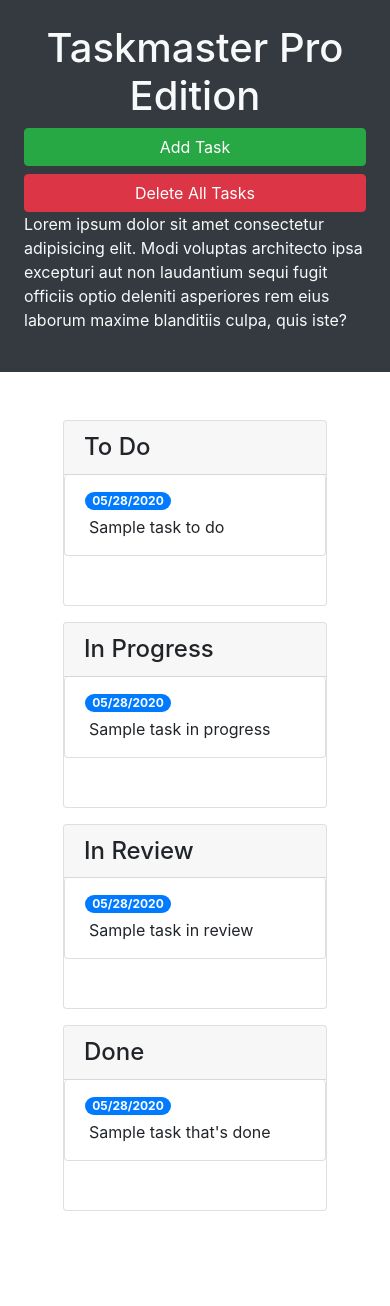
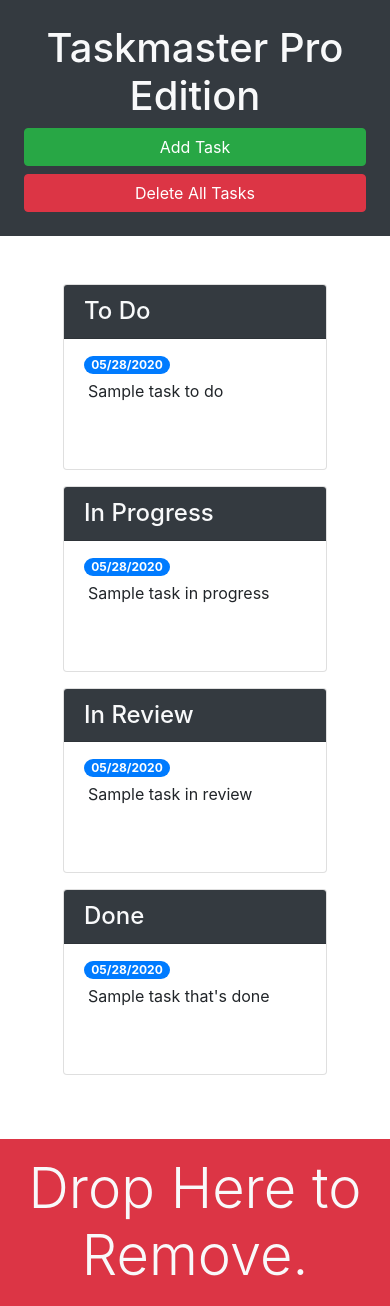
Before and after one commit to darrikcrawford/taskmaster-pro, a plain HTML site: page index.html in a window 390 px wide. Before the commit the page ends 1275 px from the top, so only its background shows below. Drawn offline with nearby package versions, Linux system fonts and the light colour scheme.

Commit message:
add delete button

```diff
--- a/index.html
+++ b/index.html
@@ -11,27 +11,26 @@
 </head>
 
 <body>
-
   <div class="row min-vh-100 no-gutters">
-    <header class="col-12 col-lg-3 bg-dark text-light d-flex flex-column p-4 p-lg-3">
+    <header class="col-12 col-lg-3 bg-dark text-light sticky-top d-flex flex-column p-4 p-lg-3">
       <h1 class="text-center">Taskmaster Pro Edition</h1>
       <button id="create-task" class="btn btn-block btn-success" data-toggle="modal" data-target="#task-form-modal">Add
         Task</button>
       <button id="remove-tasks" class="btn btn-block btn-danger">Delete All Tasks</button>
-      <p class="mt-auto">Lorem ipsum dolor sit amet consectetur adipisicing elit. Modi voluptas architecto ipsa
+      <p class="mt-auto d-none d-lg-block">Lorem ipsum dolor sit amet consectetur adipisicing elit. Modi voluptas architecto ipsa
         excepturi aut non
         laudantium sequi fugit officiis optio deleniti asperiores rem eius laborum maxime blanditiis culpa, quis iste?
       </p>
     </header>
-    <main class="col-12 col-lg-9">
+    <main class="col-12 col-lg-9 d-flex flex-column">
       <div class="m-5 row justify-content-around">
         <!-- todo start -->
         <div class="col-12 col-md-6 col-xl-3 mb-3">
           <div class="card">
-            <h4 class="card-header">
+            <h4 class="card-header text-light bg-dark">
               To Do
             </h4>
-            <ul id="list-toDo" class="list-group">
+            <ul id="list-toDo" class="list-group list-group-flush">
               <li class="list-group-item">
                 <span class="badge badge-primary badge-pill">05/28/2020</span>
                 <p class="m-1">Sample task to do</p>
@@ -43,10 +42,10 @@
         <!-- in progress start -->
         <div class="col-12 col-md-6 col-xl-3 mb-3">
           <div class="card">
-            <h4 class="card-header">
+            <h4 class="card-header text-light bg-dark">
               In Progress
             </h4>
-            <ul id="list-inProgress" class="list-group">
+            <ul id="list-inProgress" class="list-group list-group-flush">
               <li class="list-group-item">
                 <span class="badge badge-primary badge-pill">05/28/2020</span>
                 <p class="m-1">Sample task in progress</p>
@@ -58,10 +57,10 @@
         <!-- in review start -->
         <div class="col-12 col-md-6 col-xl-3 mb-3">
           <div class="card">
-            <h4 class="card-header">
+            <h4 class="card-header text-light bg-dark">
               In Review
             </h4>
-            <ul id="list-inReview" class="list-group">
+            <ul id="list-inReview" class="list-group list-group-flush">
               <li class="list-group-item">
                 <span class="badge badge-primary badge-pill">05/28/2020</span>
                 <p class="m-1">Sample task in review</p>
@@ -73,10 +72,10 @@
         <!-- done start -->
         <div class="col-12 col-md-6 col-xl-3 mb-3">
           <div class="card">
-            <h4 class="card-header">
+            <h4 class="card-header text-light bg-dark">
               Done
             </h4>
-            <ul id="list-done" class="list-group">
+            <ul id="list-done" class="list-group list-group-flush">
               <li class="list-group-item">
                 <span class="badge badge-primary badge-pill">05/28/2020</span>
                 <p class="m-1">Sample task that's done</p>
@@ -85,6 +84,11 @@
           </div>
         </div>
         <!-- done end -->
+      </div>
+      <div id="trash" class="mt-auto">
+        <div class="w-100 bg-danger p-3 text-center text-light display-4">
+          Drop Here to Remove.
+        </div>
       </div>
     </main>
   </div>
```
